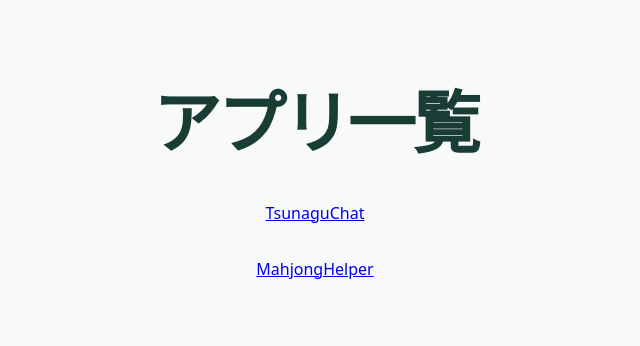
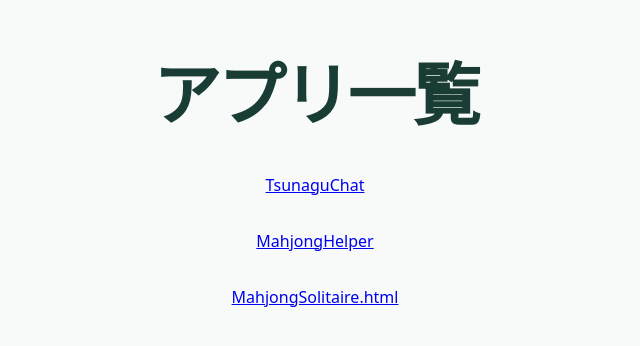
Before and after one commit to Sakaban0/sakasite, a plain HTML site: page Index.html in a window 1280 px wide. Shown: the part 226-572 px from the top of the page, without its empty margins (325-965 px from the left). Drawn offline with Linux system fonts and the light colour scheme.

Commit message:
Update Index.html

```diff
--- a/Index.html
+++ b/Index.html
@@ -13,6 +13,7 @@
       <h1>アプリ一覧</h1>
       <a href="https://sakaban0.github.io/sakasite/TsunaguChat.html">TsunaguChat</a>
       <a href="https://sakaban0.github.io/sakasite/MahjongHelper.html">MahjongHelper</a>
+      <a href="https://sakaban0.github.io/sakasite/MahjongSolitaire.html">MahjongSolitaire.html</a>
     </main>
 
   </body>
```
